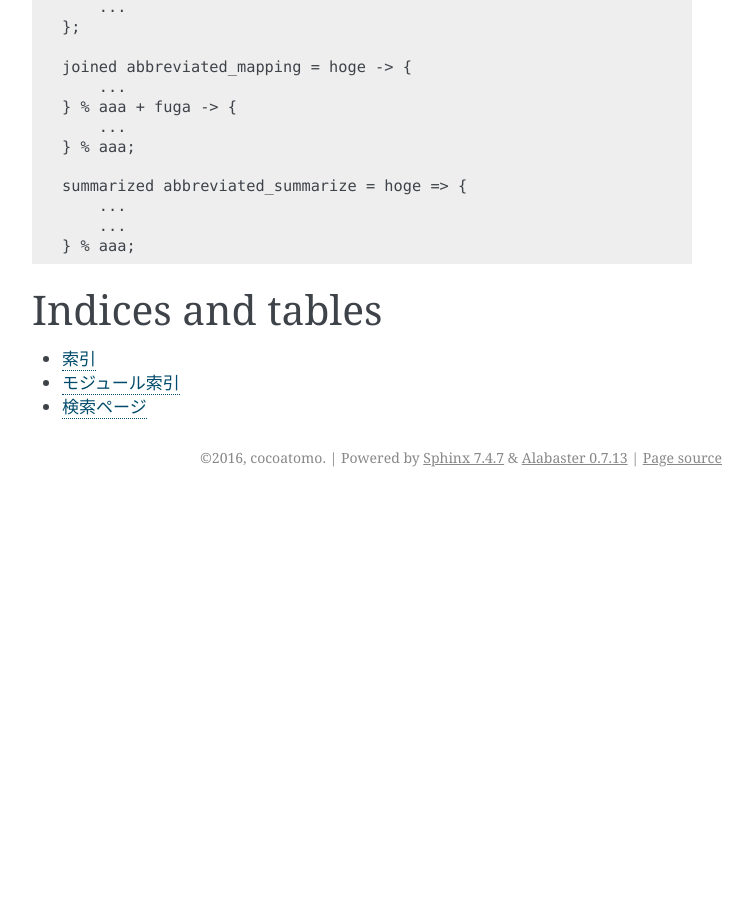
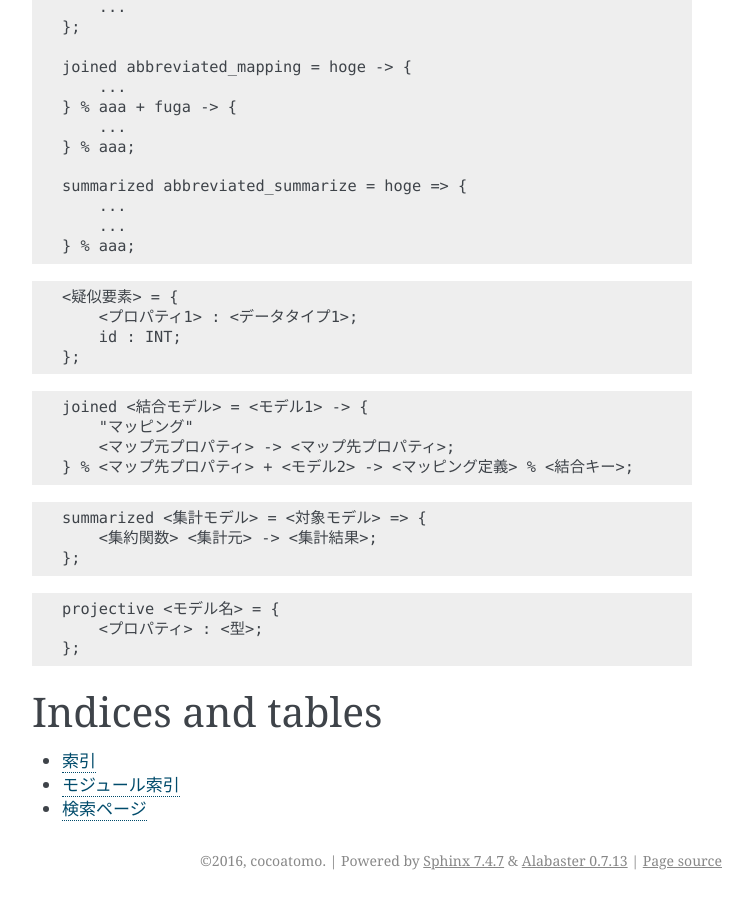
Before and after one commit to cocoatomo/pygments-dmdl, a Sphinx documentation site: the page built from sampledoc/source/index.rst, in a window 1280 px wide and 900 px high, scrolled down 4953 px. Shown: the whole window, without its empty margins (388-1141 px from the left). Built offline with Sphinx 7.4.7, drawn with Linux system fonts in a browser that asks for light colours; before the commit the page ends 5450 px from its top, so only the background shows below that.

Commit message:
Adjust Token type; Allow additional pseudo elements #16

```diff
--- a/sampledoc/source/index.rst
+++ b/sampledoc/source/index.rst
@@ -275,6 +275,32 @@ copied from https://github.com/asakusafw/asakusafw-examples/blob/master/example-
        ...
    } % aaa;
 
+.. code-block:: dmdl
+
+   <疑似要素> = {
+       <プロパティ1> : <データタイプ1>;
+       id : INT;
+   };
+
+.. code-block:: dmdl
+
+   joined <結合モデル> = <モデル1> -> {
+       "マッピング"
+       <マップ元プロパティ> -> <マップ先プロパティ>;
+   } % <マップ先プロパティ> + <モデル2> -> <マッピング定義> % <結合キー>;
+
+.. code-block:: dmdl
+
+   summarized <集計モデル> = <対象モデル> => {
+       <集約関数> <集計元> -> <集計結果>;
+   };
+
+.. code-block:: dmdl
+
+   projective <モデル名> = {
+       <プロパティ> : <型>;
+   };
+
 
 Indices and tables
 ==================
```
Also changed, not shown: 1 other file.
